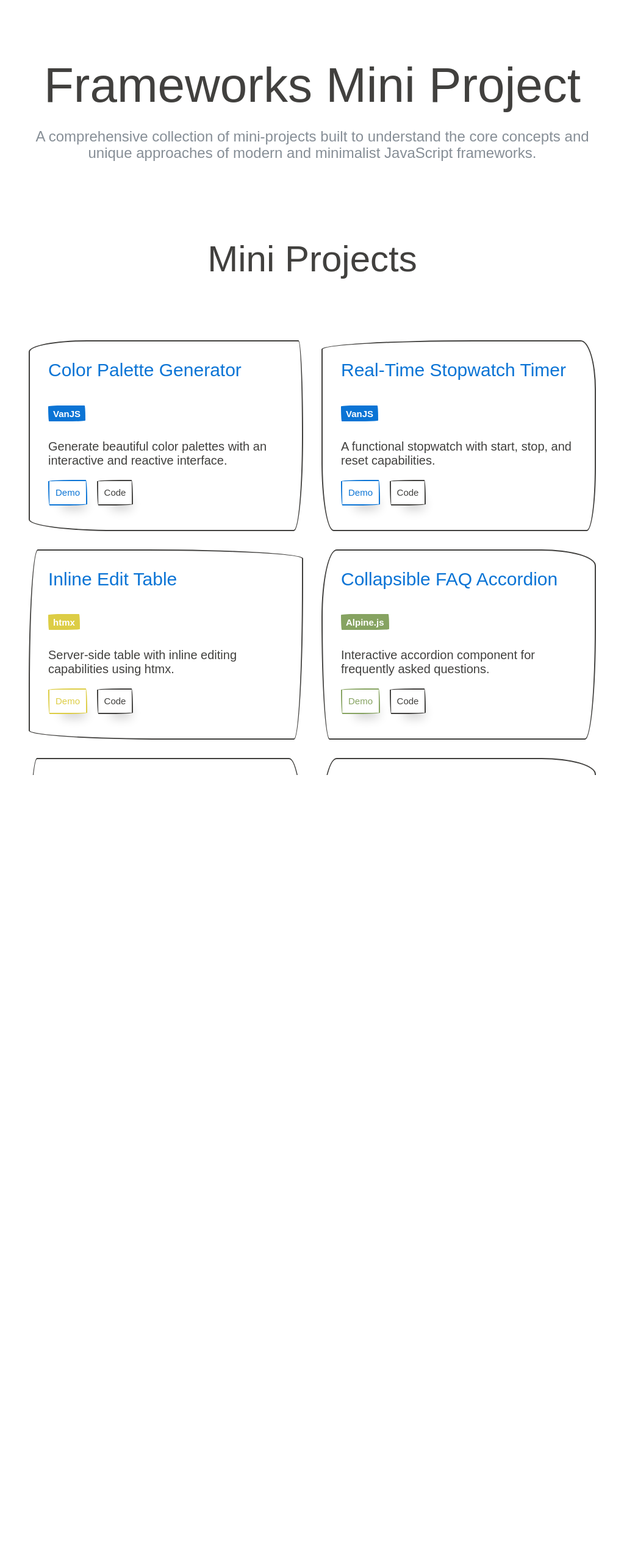
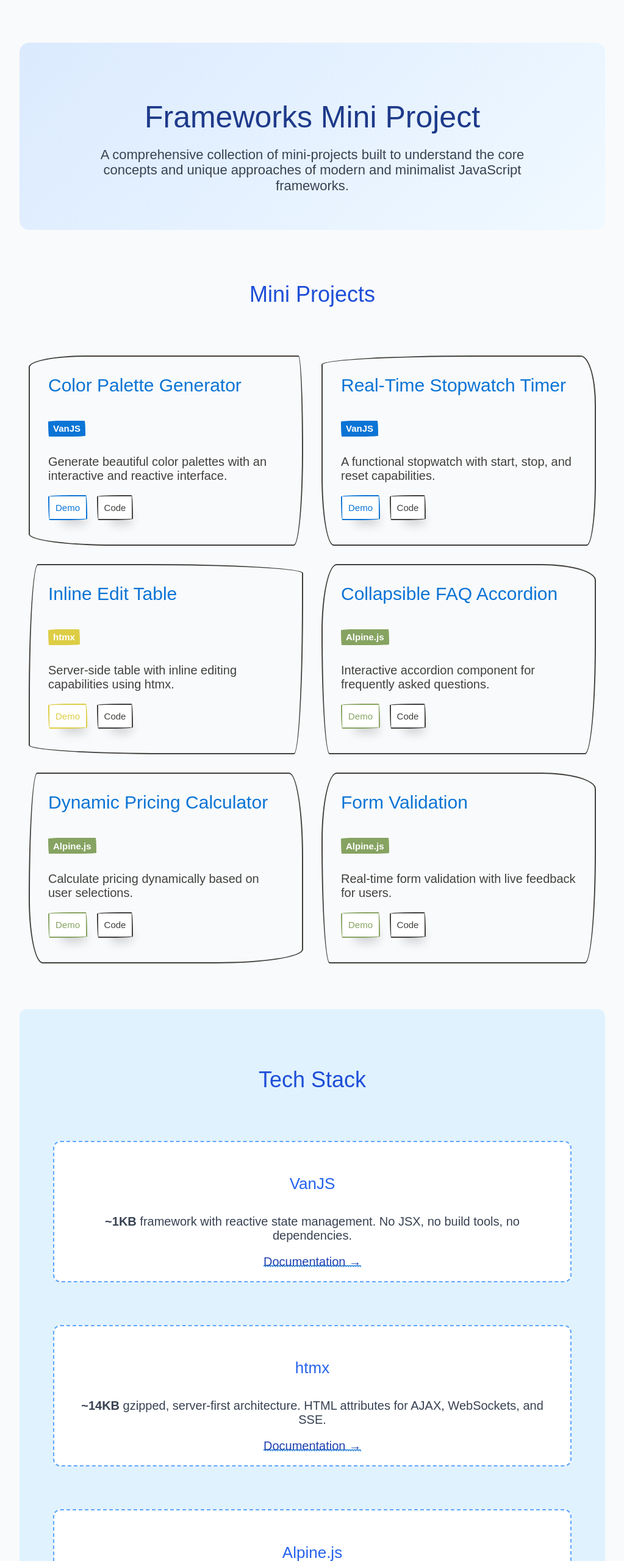
Before and after one commit to darshan-totagi/frameworks-mini-project, a plain HTML site: page index.html in a window 1280 px wide. Shown: the top 2560 px of the page at 61% size, without its empty margins (128-1151 px from the left). Drawn offline with nearby package versions, Linux system fonts and the light colour scheme; a web font is replaced by a local one.

Commit message:
Enhanced overall layout with modern gradient hero, hover effects, and clean UI styling

```diff
--- a/index.html
+++ b/index.html
@@ -3,11 +3,113 @@
 <head>
     <meta charset="UTF-8">
     <meta name="viewport" content="width=device-width, initial-scale=1.0">
-
     <title>Frameworks Mini Project</title>
 
     <link rel="stylesheet" href="https://unpkg.com/papercss@1.9.2/dist/paper.css">
     <link rel="stylesheet" href="styles.css">
+
+    <style>
+        body {
+            background: #f9fafb;
+            font-family: 'Poppins', sans-serif;
+        }
+
+        .hero {
+            text-align: center;
+            padding: 60px 20px;
+            background: linear-gradient(135deg, #dbeafe, #f0f9ff);
+            border-radius: 16px;
+            margin: 30px 0;
+        }
+
+        .hero h1 {
+            font-size: 2.5rem;
+            color: #1e3a8a;
+        }
+
+        .hero p {
+            font-size: 1.1rem;
+            color: #374151;
+            max-width: 700px;
+            margin: 10px auto 0;
+        }
+
+        h2.text-center {
+            margin-top: 40px;
+            font-size: 1.8rem;
+            color: #1d4ed8;
+        }
+
+        .tech-section {
+            margin-top: 60px;
+            background: #e0f2fe;
+            padding: 40px;
+            border-radius: 12px;
+        }
+
+        .tech-item {
+            text-align: center;
+            background: white;
+            border: 2px dashed #60a5fa;
+            border-radius: 12px;
+            padding: 20px;
+            transition: transform 0.2s ease-in-out;
+        }
+
+        .tech-item:hover {
+            transform: translateY(-5px);
+            background: #f0f9ff;
+        }
+
+        .tech-item h4 {
+            color: #2563eb;
+            font-size: 1.3rem;
+        }
+
+        .tech-item p {
+            color: #374151;
+        }
+
+        .tech-item a {
+            color: #1e40af;
+            text-decoration: none;
+            font-weight: 500;
+        }
+
+        .tech-item a:hover {
+            text-decoration: underline;
+        }
+
+        ul {
+            list-style: square;
+            margin: 20px auto;
+            padding-left: 40px;
+            font-size: 1.1rem;
+            color: #374151;
+        }
+
+        footer {
+            text-align: center;
+            margin: 50px 0 20px;
+            font-size: 1rem;
+            color: #6b7280;
+        }
+
+        footer p {
+            background: #eff6ff;
+            display: inline-block;
+            padding: 10px 20px;
+            border-radius: 12px;
+        }
+
+        .button-group a {
+            transition: all 0.2s ease-in-out;
+        }
+
+        .button-group a:hover {
+            transform: scale(1.05);
+        }
+    </style>
 </head>
 <body>
     <div class="container">
```
